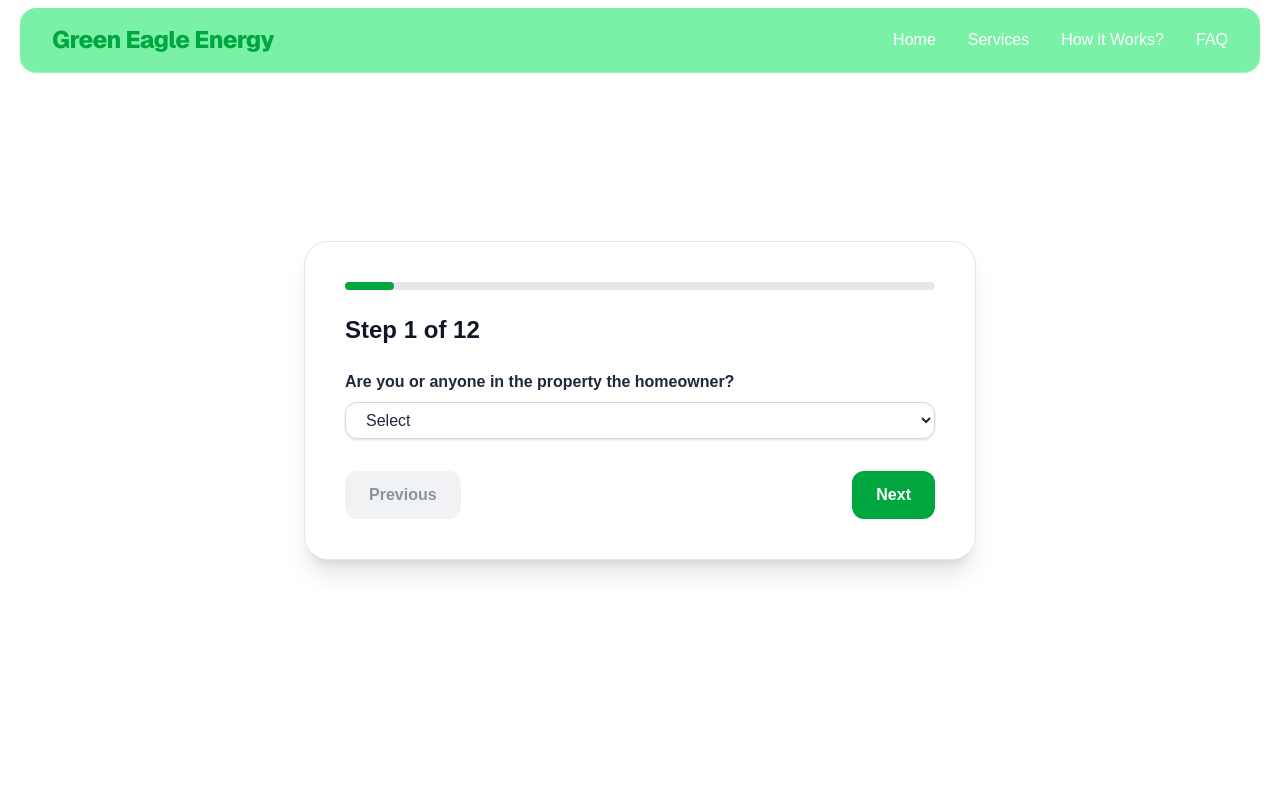
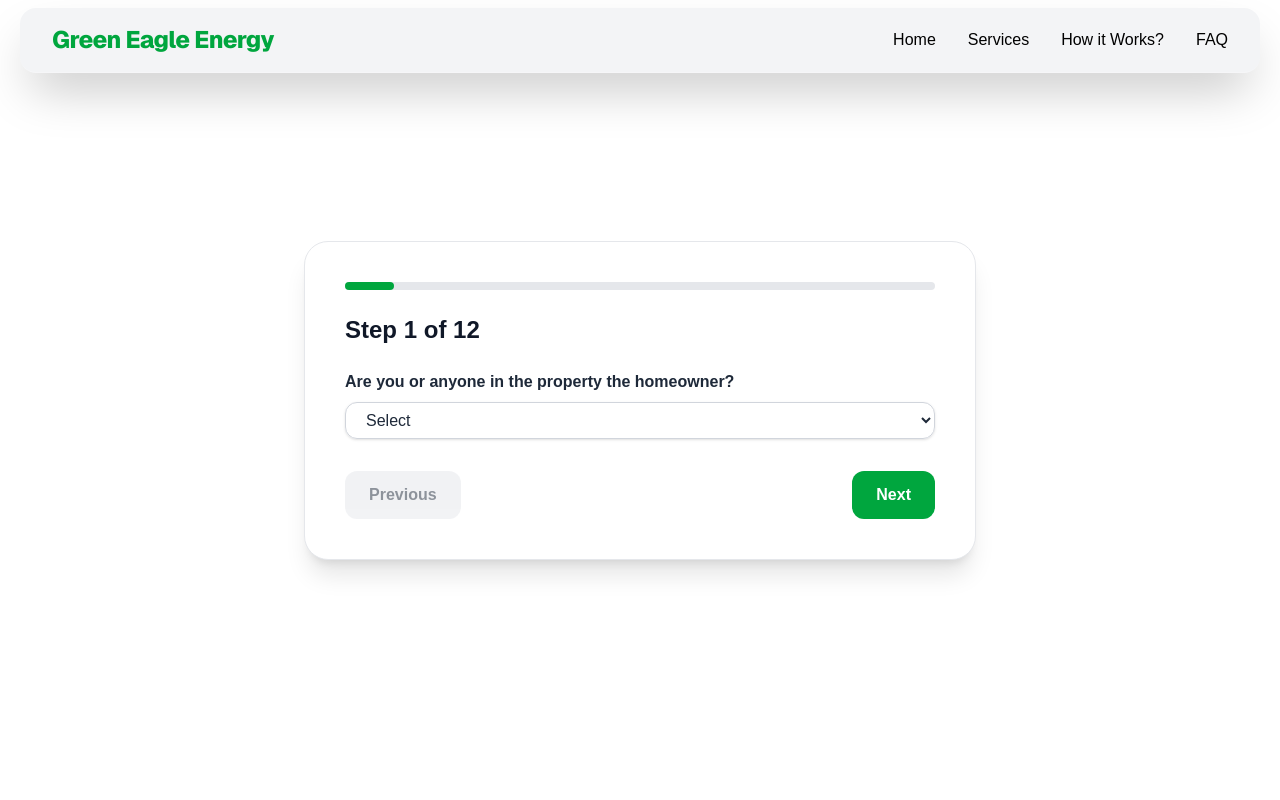
Before and after one commit to alnayeem01/green-eagle-energy, a Next.js app: page /form in a window 1280 px wide. Shown: the top 800 px of the page. Built offline with nearby package versions, Linux system fonts and the light colour scheme.

Commit message:
fixed navigation

```diff
--- a/src/components/MyNavbar.tsx
+++ b/src/components/MyNavbar.tsx
@@ -6,7 +6,7 @@ const Navbar = () => {
   const [isOpen, setIsOpen] = useState(false);
 
   return (
-    <nav className=" fixed top-2  left-5 right-5 z-50 bg-green-300  border-b border-white/20 rounded-2xl">
+    <nav className=" fixed top-2  left-5 shadow-2xl right-5 z-50 bg-gray-100  border-b border-white/20 rounded-2xl">
       <div className="max-w-7xl mx-auto px-4 md:px-6 lg:px-8 flex justify-between items-center h-16">
         {/* Logo */}
         <h1 className="text-xl md:text-2xl font-extrabold text-green-600 tracking-tight font-sans">
@@ -14,16 +14,16 @@ const Navbar = () => {
         </h1>
 
         {/* Desktop Links */}
-        <ul className="hidden md:flex space-x-8 text-white font-medium">
-          <li><Link href="/#home" className="hover:text-black transition">Home</Link></li>
-          <li><Link href="/#Services" className="hover:text-black transition">Services</Link></li>
-          <li><Link href="/#howItWorks" className="hover:text-black transition">How it Works?</Link></li>
-          <li><Link href="/#FAQ" className="hover:text-black transition">FAQ</Link></li>
+        <ul className="hidden md:flex space-x-8 text-black font-medium">
+          <li><Link href="/#home" className="hover:text-green-700 transition">Home</Link></li>
+          <li><Link href="/#Services" className="hover:text-green-700 transition">Services</Link></li>
+          <li><Link href="/#howItWorks" className="hover:text-green-700 transition">How it Works?</Link></li>
+          <li><Link href="/#FAQ" className="hover:text-green-700 transition">FAQ</Link></li>
         </ul>
 
         {/* Mobile Menu Button */}
         <button
-          className="md:hidden text-white text-2xl focus:outline-none"
+          className="md:hidden text-black text-2xl focus:outline-none"
           onClick={() => setIsOpen(!isOpen)}
         >
           {isOpen ? "✕" : "☰"}
@@ -32,12 +32,12 @@ const Navbar = () => {
 
       {/* Mobile Dropdown */}
       {isOpen && (
-        <div className="md:hidden  bg-white/10 border-t border-white/20">
-          <ul className="flex flex-col space-y-4 p-4 text-white font-medium">
-            <li><a href="#home" onClick={() => setIsOpen(false)} className="hover:text-green-300">Home</a></li>
-            <li><a href="#about" onClick={() => setIsOpen(false)} className="hover:text-green-300">About</a></li>
-            <li><a href="#projects" onClick={() => setIsOpen(false)} className="hover:text-green-300">Projects</a></li>
-            <li><a href="#contact" onClick={() => setIsOpen(false)} className="hover:text-green-300">Contact</a></li>
+        <div className="md:hidden   border-t border-white/20">
+          <ul className="flex flex-col space-y-4 p-4 text-black font-medium">
+            <li><Link href="/#home" onClick={() => setIsOpen(false)} className="hover:text-green-600">Home</Link></li>
+            <li><Link href="/#Services" onClick={() => setIsOpen(false)} className="hover:text-green-600">Services</Link></li>
+            <li><Link href="/#howItWorks" onClick={() => setIsOpen(false)} className="hover:text-green-600">How it Works?</Link></li>
+            <li><Link href="/#FAQ" onClick={() => setIsOpen(false)} className="hover:text-green-600">FAQ</Link></li>
           </ul>
         </div>
       )}
```
